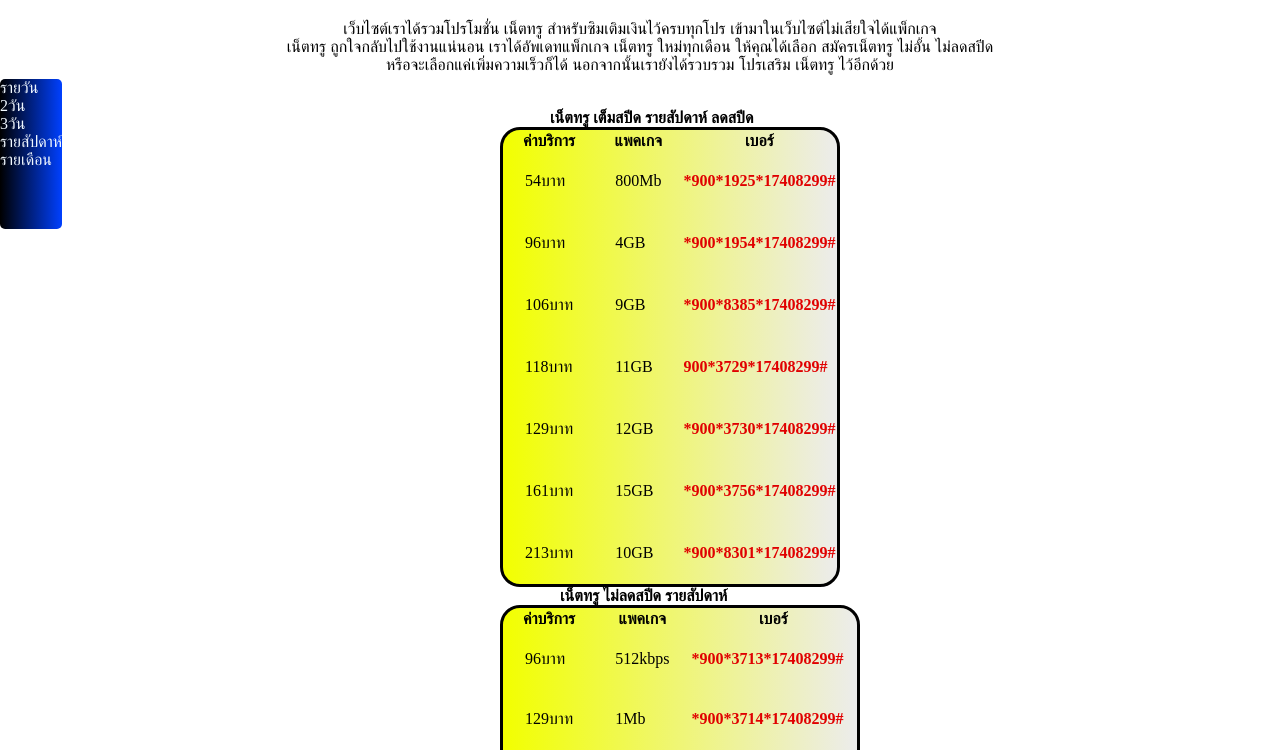
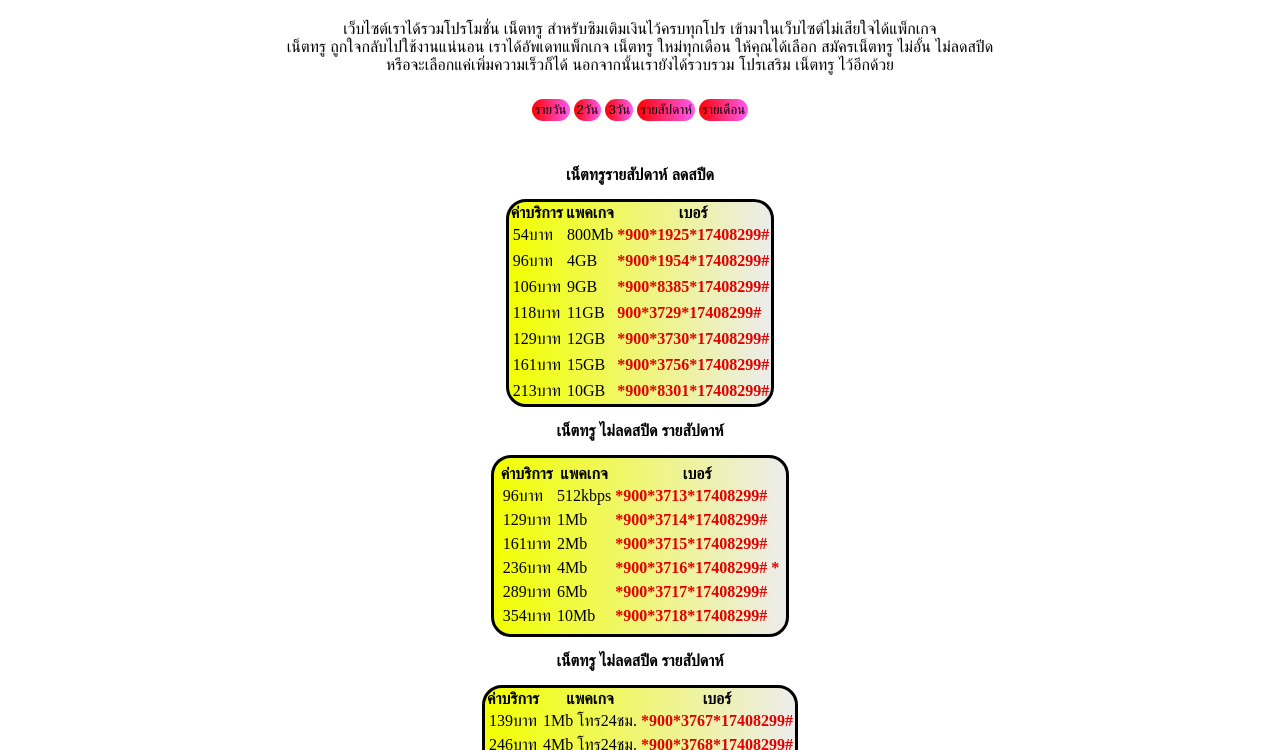
Before and after one commit to Camille061/my-what, a plain HTML site: page week.html in a window 1280 px wide. Shown: the part 50-800 px from the top of the page. Drawn offline with Linux system fonts and the light colour scheme.

Commit message:
first commit

```diff
--- a/style.css
+++ b/style.css
@@ -84,6 +84,8 @@
 }
 
 .list-unlimited-speed-call {
+    padding: 5px;
+    margin: 0 auto;
     border: solid;
     background: linear-gradient(to right, #f2ff00, #ececec);
     border-radius: 20px;
@@ -117,10 +119,7 @@
 
 .text-head2 {
    margin: 0 auto;
-
     font-weight: bold;
-
-
     text-align: center;
 }
 
@@ -146,41 +145,38 @@
     margin-top: 20px;
 }
 
-.text-head-full-speed-week {
-    margin-top: 30px;
-    font-weight: bold;
+.text-head-unlimited-speed-week {
+    margin: 0 auto;
+    max-width: 400px;
+    padding: 15px;
+    text-align: center;
 }
 
-.full-speed-week {
-    margin-left: 30px;
+.unlimited-speed-week {
+  padding: 5px;
+    margin: 0 auto;
     border: solid;
-    margin-left: 500px;
     background: linear-gradient(to right, #f2ff00, #ececec);
     border-radius: 20px;
 }
 
-.text-head-unlimited-speed-week {
-    margin-top: 30px;
-    font-weight: bold;
+.text-head-unlimited-speed-weekfreecall {
+    margin: 0 auto;
+    max-width: 400px;
+    padding: 15px;
+    text-align: center;
 }
 
-.unlimited-speed-week {
-     margin-left: 30px;
-    border: solid;
-    margin-left: 500px;
-    background: linear-gradient(to right, #f2ff00, #ececec);
-    border-radius: 20px;
-}
-
-.text-head-unlimited-spee {
-      margin-top: 30px;
-    font-weight: bold;
+.head-week2 {
+      margin: 0 auto;
+    max-width: 400px;
+    padding: 15px;
+    text-align: center;
 }
 
 .-week-freecall {
-     margin-left: 30px;
+ margin: 0 auto;
     border: solid;
-    margin-left: 500px;
     background: linear-gradient(to right, #f2ff00, #ececec);
     border-radius: 20px;
 }
@@ -197,6 +193,31 @@ margin-top: 20px;
 padding: 3px;
 }
 
+.full-speed-week {
+    margin: 0 auto;
+    border: solid;
+    background: linear-gradient(to right, #f2ff00, #ececec);
+    border-radius: 20px;
+}
+
+.text-head-full-speed-week {
+   margin: 0 auto;
+    max-width: 400px;
+    padding: 15px;
+    text-align: center;
+}
+
+.head-week {
+      margin: 0 auto;
+    margin-top: 30px;
+    font-weight: bold;
+    border-radius: 10px;
+    font-family: "Mitr", sans-serif;
+}
+
+
+
+
  /* git init
 git add .
 git commit -m "first commit"
--- a/week.html
+++ b/week.html
@@ -10,7 +10,7 @@
 
 <div class="top-bar-head">
     <img style="width: 60px; height: 50px; padding: 10px;"
-        src="https://companieslogo.com/img/orig/TRUE.BK-2976b18d.png?t=1720244494" alt="">
+        src="https://companieslogo.com/img/orig/TRUE.BK-2976b18d.png?t=172244494" alt="">
     <ul class="toop-menu">
         <a style="text-decoration: none; color: white; padding: 40px;" href="">ติดต่อเรา</a>
         <a style="text-decoration: none; color: white; padding: 40px;" href="">เข้าสู่ระบบ</a>
@@ -26,14 +26,13 @@
     </div>
 </nav>
 
-<div class="left-list">
-    <ul>
-        <a style="text-decoration: none; color: aliceblue;" href="index.html">รายวัน</a> <br>
-        <a style="text-decoration: none; color: aliceblue;" href="2day.html">2วัน</a> <br>
-        <a style="text-decoration: none; color: aliceblue;" href="3day.html">3วัน</a> <br>
-        <a style="text-decoration: none; color: aliceblue;" href="week.html">รายสัปดาห์</a> <br>
-        <a style="text-decoration: none; color: aliceblue;" href="month.gtml">รายเดือน</a>
-    </ul>
+</nav>
+<div class="day">
+    <a href="index.html"><button class="btn1">รายวัน</button></a>
+    <a href="2day.html"><button class="btn1">2วัน</button></a>
+    <a href="3day.html"><button class="btn1">3วัน</button></a>
+    <a href="week.html"><button class="btn1">รายสัปดาห์</button></a>
+    <a href=""><button class="btn1">รายเดือน</button></a>
 </div>
 
 
@@ -43,7 +42,9 @@
 <body>
     <main>
         <div class="text-head-full-speed-week">
-            <span style="margin-left: 550px;">เน็ตทรู เต็มสปีด รายสัปดาห์ ลดสปีด</span>
+            <div class="head-week">
+            <span class="">เน็ตทรูรายสัปดาห์ ลดสปีด</span>
+            </div>
         </div>
         <table class="full-speed-week">
             <tr>
@@ -52,49 +53,51 @@
                 <th>เบอร์</th>
             </tr>
             <tr>
-                <td style="padding: 20px;">54บาท</td>
-                <td style="padding: 20px;">800Mb</td>
+                <td style="padding: 2px;">54บาท</td>
+                <td style="padding: 2px;">800Mb</td>
                 <td style="color: #e00000; font-weight: bold;">*900*1925*17408299#</td>
             </tr>
             <tr>
             <tr>
-                <td style="padding: 20px;">96บาท</td>
-                <td style="padding: 20px;">4GB</td>
+                <td style="padding: 2px;">96บาท</td>
+                <td style="padding: 2px;">4GB</td>
                 <td style="color: #e00000; font-weight: bold;">*900*1954*17408299# </td>
             </tr>
             <tr>
             <tr>
-                <td style="padding: 20px;">106บาท</td>
-                <td style="padding: 20px;">9GB</td>
+                <td style="padding: 2px;">106บาท</td>
+                <td style="padding: 2px;">9GB</td>
                 <td style="color: #e00000; font-weight: bold;">*900*8385*17408299#</td>
             </tr>
             <tr>
             <tr>
-                <td style="padding: 20px;">118บาท</td>
-                <td style="padding: 20px;">11GB</td>
+                <td style="padding: 2px;">118บาท</td>
+                <td style="padding: 2px;">11GB</td>
                 <td style="color: #e00000; font-weight: bold;">900*3729*17408299#</td>
             </tr>
             <tr>
             <tr>
-                <td style="padding: 20px;">129บาท</td>
-                <td style="padding: 20px;">12GB</td>
+                <td style="padding: 2px;">129บาท</td>
+                <td style="padding: 2px;">12GB</td>
                 <td style="color: #e00000; font-weight: bold;">*900*3730*17408299# </td>
             </tr>
             <tr>
             <tr>
-                <td style="padding: 20px;">161บาท</td>
-                <td style="padding: 20px;">15GB</td>
+                <td style="padding: 2px;">161บาท</td>
+                <td style="padding: 2px;">15GB</td>
                 <td style="color: #e00000; font-weight: bold;">*900*3756*17408299#</td>
             </tr>
             <tr>
             <tr>
-                <td style="padding: 20px;">213บาท</td>
-                <td style="padding: 20px;">10GB</td>
+                <td style="padding: 2px;">213บาท</td>
+                <td style="padding: 2px;">10GB</td>
                 <td style="color: #e00000; font-weight: bold;">*900*8301*17408299#</td>
             </tr>
         </table>
-        <div class="txext-head-unlimited-speed-week">
-            <span style="margin-left: 560px; font-weight: bold;">เน็ตทรู ไม่ลดสปีด รายสัปดาห์</span>
+        <div class="text-head-unlimited-speed-week">
+            <div head-week1>
+            <span style=" font-weight: bold;">เน็ตทรู ไม่ลดสปีด รายสัปดาห์</span>
+            </div>
         </div>
         <table class="unlimited-speed-week">
             <tr>
@@ -103,38 +106,40 @@
                 <th>เบอร์</th>
             </tr>
             <tr>
-                <td style="padding: 20px;">96บาท</td>
-                <td style="padding: 20px;">512kbps</td>
+                <td style="padding: 2px;">96บาท</td>
+                <td style="padding: 2px;">512kbps</td>
                 <td style="color: #e00000; font-weight: bold;">*900*3713*17408299#</td>
             </tr>
             <tr>
-                <td style="padding: 20px;">129บาท</td>
-                <td style="padding: 20px;">1Mb</td>
+                <td style="padding: 2px;">129บาท</td>
+                <td style="padding: 2px;">1Mb</td>
                 <td style="color: #e00000; font-weight: bold;">*900*3714*17408299#</td>
             </tr>
             <tr>
-                <td style="padding: 20px;">161บาท</td>
-                <td style="padding: 20px;">2Mb</td>
+                <td style="padding: 2px;">161บาท</td>
+                <td style="padding: 2px;">2Mb</td>
                 <td style="color: #e00000; font-weight: bold;"> *900*3715*17408299# </td>
             </tr>
             <tr>
-                <td style="padding: 20px;">236บาท</td>
-                <td style="padding: 20px;">4Mb</td>
+                <td style="padding: 2px;">236บาท</td>
+                <td style="padding: 2px;">4Mb</td>
                 <td style="color: #e00000; font-weight: bold;"> *900*3716*17408299# *</td>
             </tr>
             <tr>
-                <td style="padding: 20px;">289บาท</td>
-                <td style="padding: 20px;">6Mb</td>
+                <td style="padding: 2px;">289บาท</td>
+                <td style="padding: 2px;">6Mb</td>
                 <td style="color: #e00000; font-weight: bold;">*900*3717*17408299# </td>
             </tr>
             <tr>
-                <td style="padding: 20px;">354บาท</td>
-                <td style="padding: 20px;">10Mb</td>
+                <td style="padding: 2px;">354บาท</td>
+                <td style="padding: 2px;">10Mb</td>
                 <td style="color: #e00000; font-weight: bold;">*900*3718*17408299#</td>
             </tr>
         </table>
         <div class="text-head-unlimited-speed-week+freecall">
-            <span style="margin-left: 560px; font-weight: bold;">เน็ตทรู ไม่ลดสปีด รายสัปดาห์</span>
+            <div class="head-week2">
+            <span style=" font-weight: bold;">เน็ตทรู ไม่ลดสปีด รายสัปดาห์</span>
+            </div>
         </div>
         <table class="-week-freecall">
             <tr>
@@ -143,23 +148,23 @@
                 <th>เบอร์</th>
                 </tr>
                 <tr>
-                <td style="padding: 20px;">139บาท</td>
-                <td style="padding: 20px;">1Mb โทร24ชม.</td>
+                <td style="padding: 2px;">139บาท</td>
+                <td style="padding: 2px;">1Mb โทร24ชม.</td>
                 <td style="color: #e00000; font-weight: bold;">*900*3767*17408299# </td>
             </tr>
             <tr>
-                <td style="padding: 20px;">246บาท</td>
-                <td style="padding: 20px;">4Mb โทร24ชม.</td>
+                <td style="padding: 2px;">246บาท</td>
+                <td style="padding: 2px;">4Mb โทร24ชม.</td>
                 <td style="color: #e00000; font-weight: bold;"> *900*3768*17408299# </td>
             </tr>
             <tr>
-                <td style="padding: 20px;">268บาท</td>
-                <td style="padding: 20px;">1Mb โทร24ชม.</td>
+                <td style="padding: 2px;">268บาท</td>
+                <td style="padding: 2px;">1Mb โทร24ชม.</td>
                 <td style="color: #e00000; font-weight: bold;">*900*3769*17408299# </td>
             </tr>
             <tr>
-                <td style="padding: 20px;">391บาท</td>
-                <td style="padding: 20px;">4Mb โทร24ชม</td>
+                <td style="padding: 2px;">391บาท</td>
+                <td style="padding: 2px;">4Mb โทร24ชม</td>
                 <td style="color: #e00000; font-weight: bold;"> *900*3770*17408299#</td>
             </tr>
         </table>
```
Also changed, not shown: 2day.html (+7 -6 lines), 3day.html (+7 -6 lines), index.html (+4 -5 lines).
